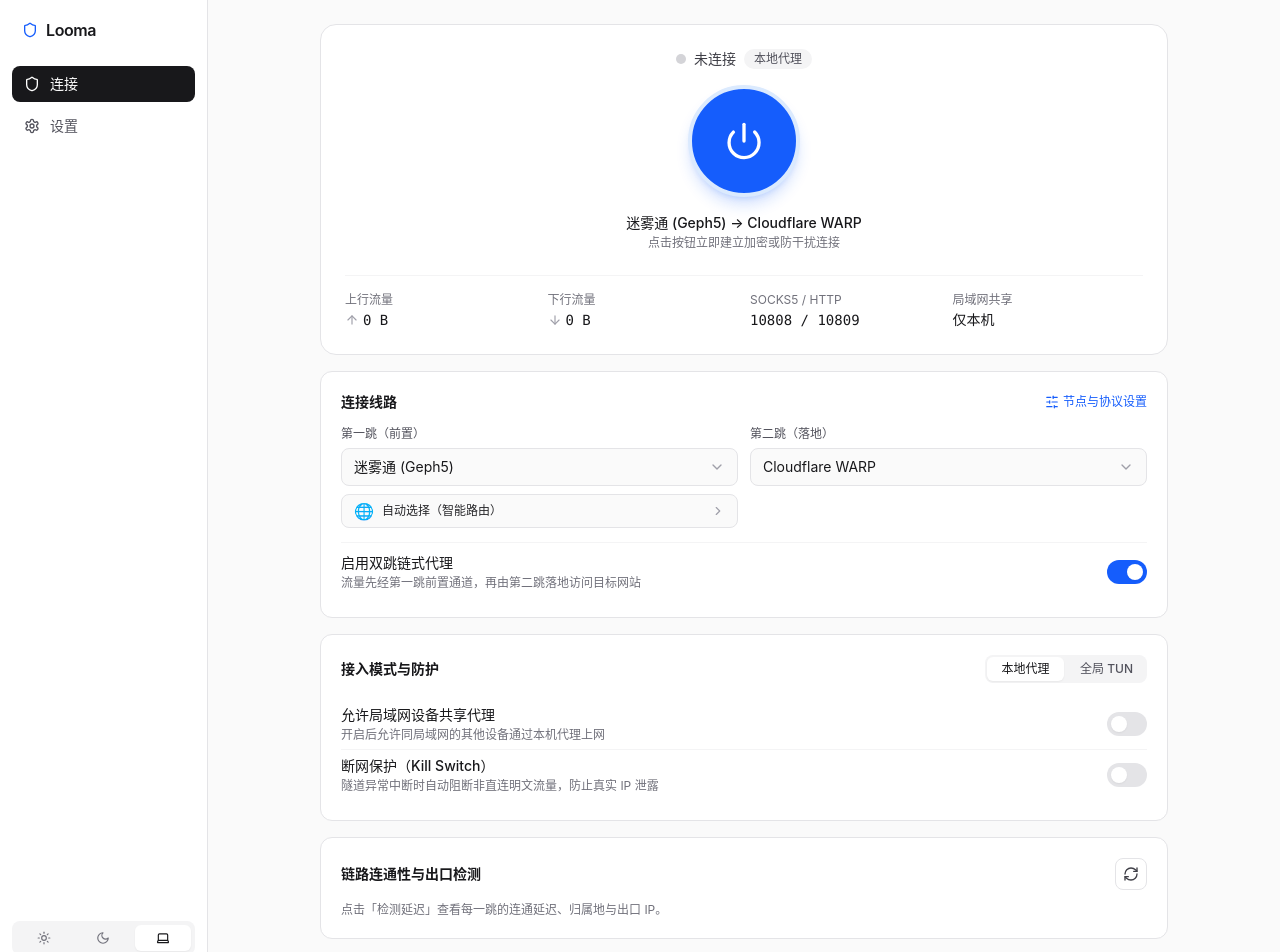
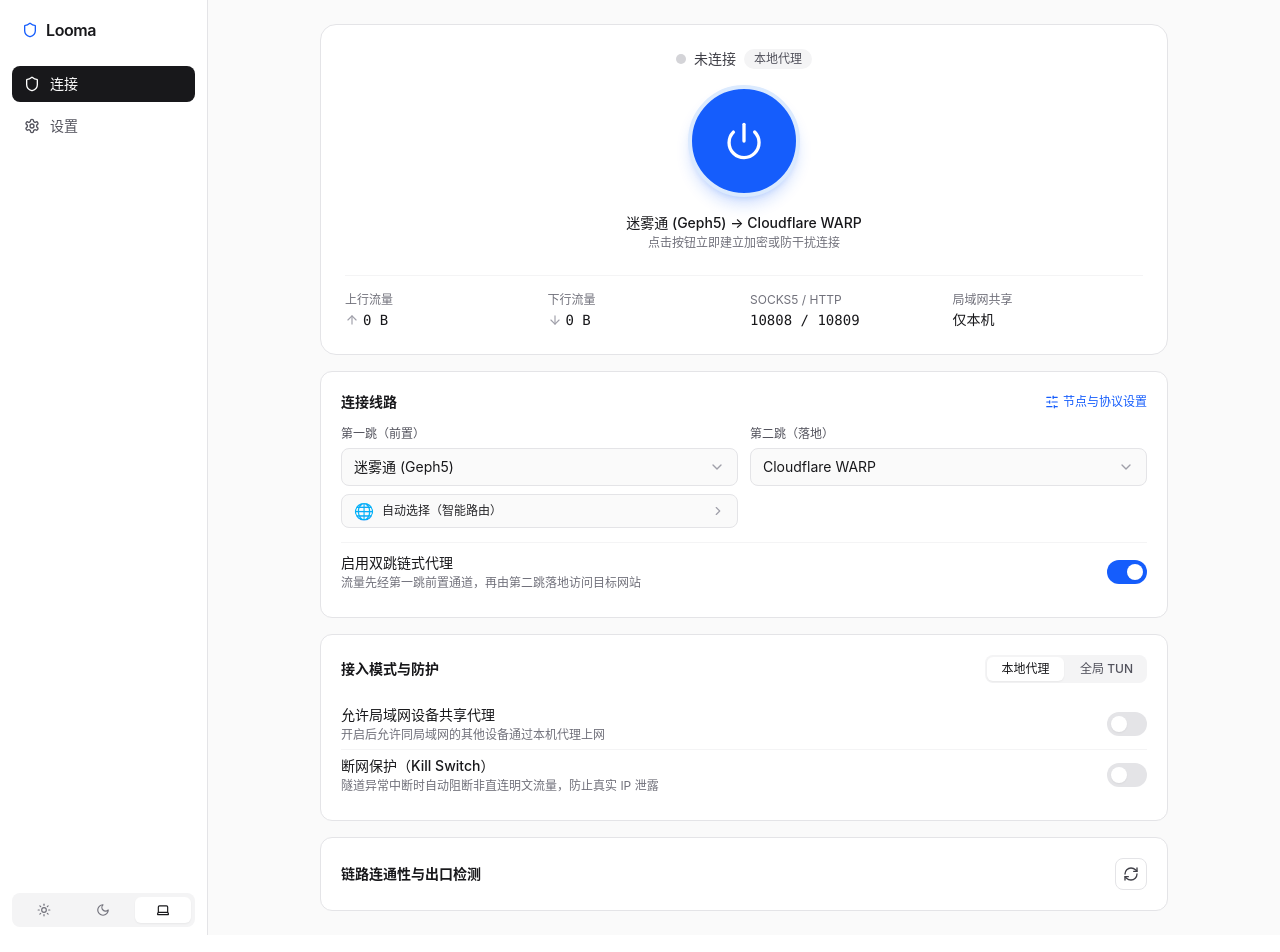
Before and after one commit to mumu-lhl/my-vpn, a Svelte app in the folder frontend/: page /#dashboard in a window 1280 px wide. Shown: the top 952 px of the page. Built offline with nearby package versions, Linux system fonts and the light colour scheme.

Commit message:
style(dashboard): remove empty-state hint text under connectivity probe card

```diff
--- a/frontend/src/components/DashboardTab.svelte
+++ b/frontend/src/components/DashboardTab.svelte
@@ -602,11 +602,5 @@
         </div>
       {/each}
     </div>
-  {:else}
-    <p class="text-xs text-zinc-500 dark:text-zinc-400">
-      点击「检测延迟」查看{form.chain.two_hop && !isDirectBypass
-        ? "每一跳"
-        : "当前出口"}的连通延迟、归属地与出口 IP。
-    </p>
   {/if}
 </section>
```
